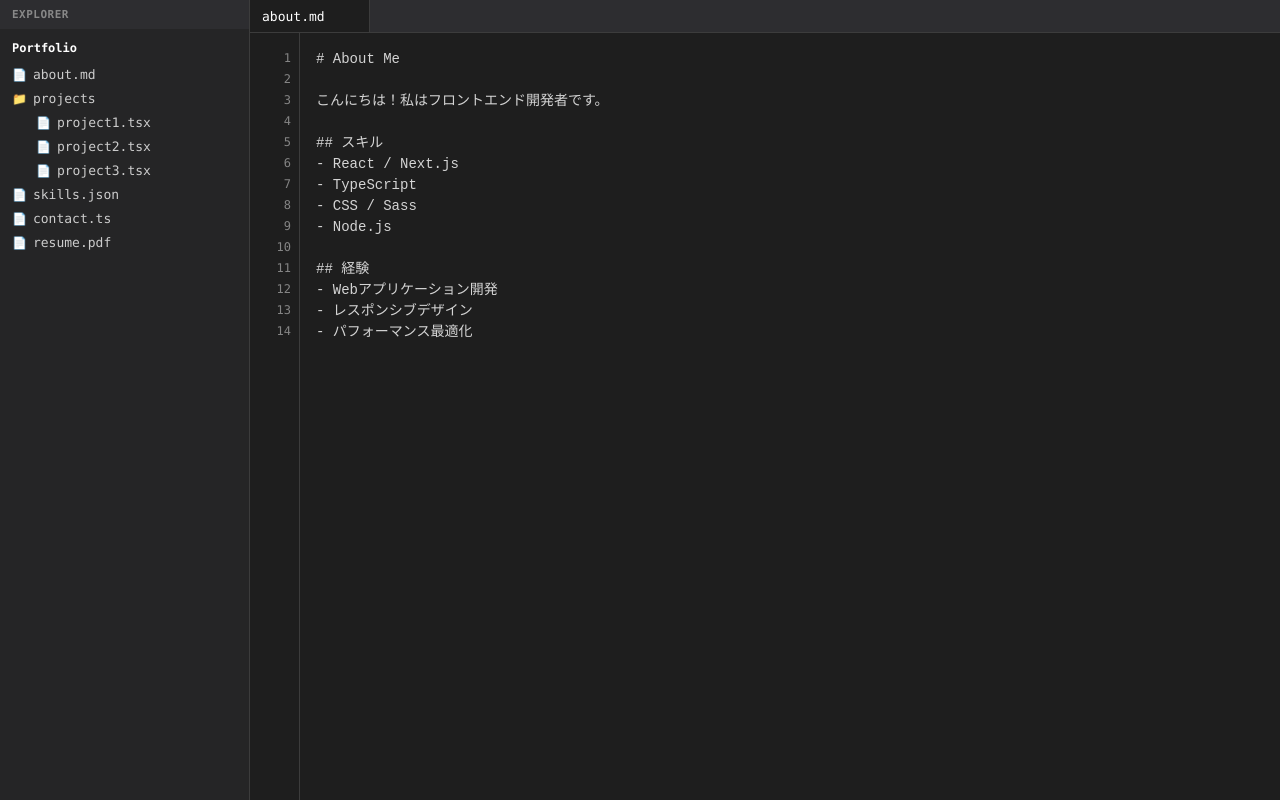
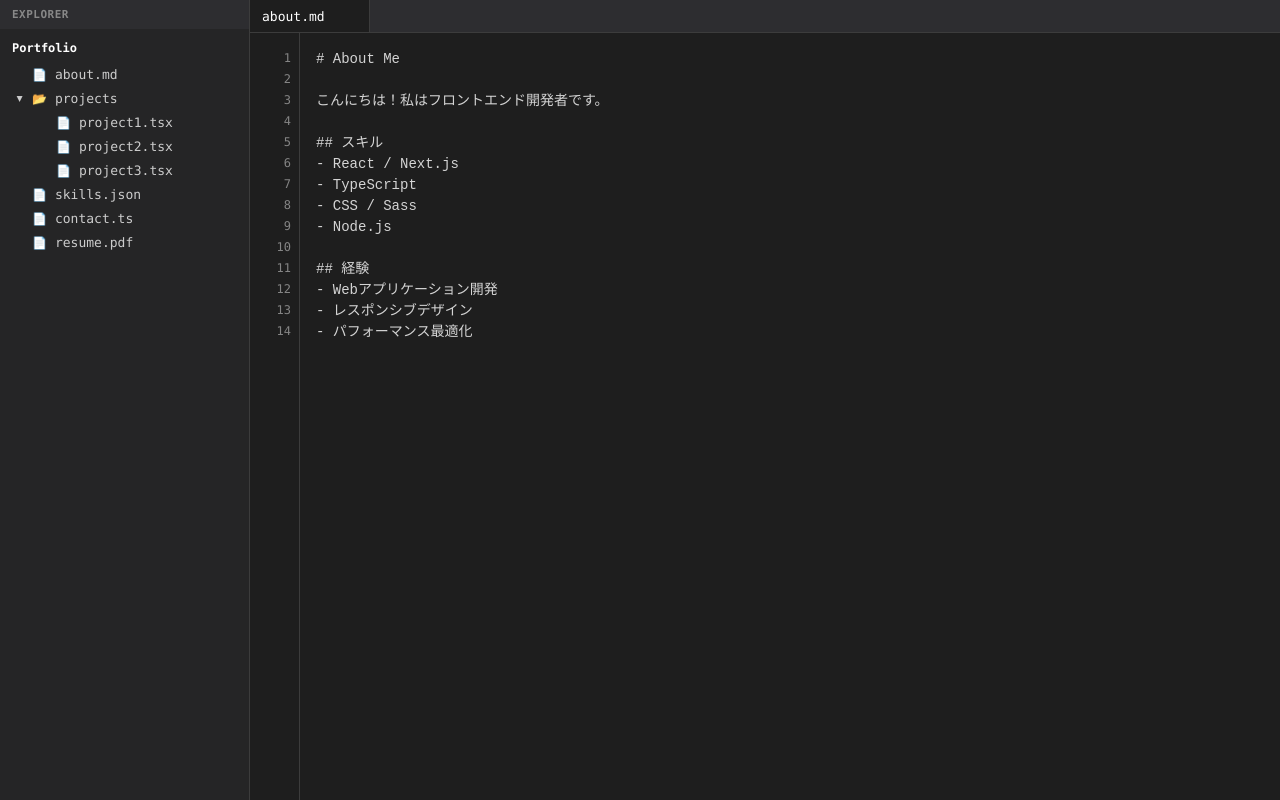
Before and after one commit to Sho0226/MyPortfolio, a Next.js app: page / in a window 1280 px wide. Built offline with nearby package versions, Linux system fonts and the light colour scheme.

Commit message:
ディレクトリの開閉機能を追加

```diff
--- a/src/components/Sidebar.module.css
+++ b/src/components/Sidebar.module.css
@@ -43,10 +43,39 @@
   line-height: 20px;
   transition: background-color 0.1s ease;
   cursor: pointer;
+  gap: 2px;
 }
 
 .fileName:hover {
   background-color: #2a2d2e;
+}
+
+.chevron {
+  display: inline-block;
+  width: 16px;
+  height: 16px;
+  margin-right: 2px;
+  font-size: 10px;
+  color: #cccccc;
+  transition: transform 0.15s ease;
+  transform-origin: center;
+  text-align: center;
+  line-height: 16px;
+}
+
+.chevron.expanded {
+  transform: rotate(90deg);
+}
+
+.chevron.collapsed {
+  transform: rotate(0deg);
+}
+
+.chevronSpacer {
+  display: inline-block;
+  width: 16px;
+  height: 16px;
+  margin-right: 2px;
 }
 
 .fileIcon {
@@ -56,4 +85,16 @@
 
 .children {
   margin-left: 8px;
+  overflow: hidden;
+  transition: max-height 0.2s ease-out, opacity 0.2s ease-out;
 }
+
+.children.expanded {
+  max-height: 500px;
+  opacity: 1;
+}
+
+.children.collapsed {
+  max-height: 0;
+  opacity: 0;
+}
--- a/src/components/Sidebar.tsx
+++ b/src/components/Sidebar.tsx
@@ -1,3 +1,4 @@
+import { useState } from "react";
 import styles from "./Sidebar.module.css";
 
 interface FileItem {
@@ -11,6 +12,9 @@ interface SidebarProps {
 }
 
 const Sidebar = ({ onFileClick }: SidebarProps) => {
+  const [expandedFolders, setExpandedFolders] = useState<Set<string>>(
+    new Set(["projects"])
+  );
   const portfolioFiles: FileItem[] = [
     { name: "about.md", type: "file" },
     {
@@ -27,7 +31,22 @@ const Sidebar = ({ onFileClick }: SidebarProps) => {
     { name: "resume.pdf", type: "file" },
   ];
 
-  const renderFileItem = (item: FileItem, depth = 0) => (
+  const toggleFolder = (folderName: string) => {
+    setExpandedFolders((prev) => {
+      const newSet = new Set(prev);
+      if (newSet.has(folderName)) {
+        newSet.delete(folderName);
+      } else {
+        newSet.add(folderName);
+      }
+      return newSet;
+    });
+  };
+
+  const renderFileItem = (item: FileItem, depth = 0) => {
+    const isExpanded = expandedFolders.has(item.name);
+
+    return (
       <div
         key={item.name}
         className={styles.fileItem}
@@ -35,20 +54,42 @@ const Sidebar = ({ onFileClick }: SidebarProps) => {
       >
         <div
           className={styles.fileName}
-        onClick={() => item.type === "file" && onFileClick(item.name)}
+          onClick={() => {
+            if (item.type === "file") {
+              onFileClick(item.name);
+            } else {
+              toggleFolder(item.name);
+            }
+          }}
         >
+          {item.type === "folder" ? (
+            <span
+              className={`${styles.chevron} ${
+                isExpanded ? styles.expanded : styles.collapsed
+              }`}
+            >
+              ▶
+            </span>
+          ) : (
+            <span className={styles.chevronSpacer}></span>
+          )}
           <span className={styles.fileIcon}>
-          {item.type === "folder" ? "📁" : "📄"}
+            {item.type === "folder" ? (isExpanded ? "📂" : "📁") : "📄"}
           </span>
           {item.name}
         </div>
-      {item.children && (
-        <div className={styles.children}>
+        {item.children && isExpanded && (
+          <div
+            className={`${styles.children} ${
+              isExpanded ? styles.expanded : styles.collapsed
+            }`}
+          >
             {item.children.map((child) => renderFileItem(child, depth + 1))}
           </div>
         )}
       </div>
     );
+  };
 
   return (
     <div className={styles.sidebar}>
```
Also changed, not shown: 1 other file (tests, documents, lock files or other folders). Lines whose indentation alone changed are shown as unchanged.
